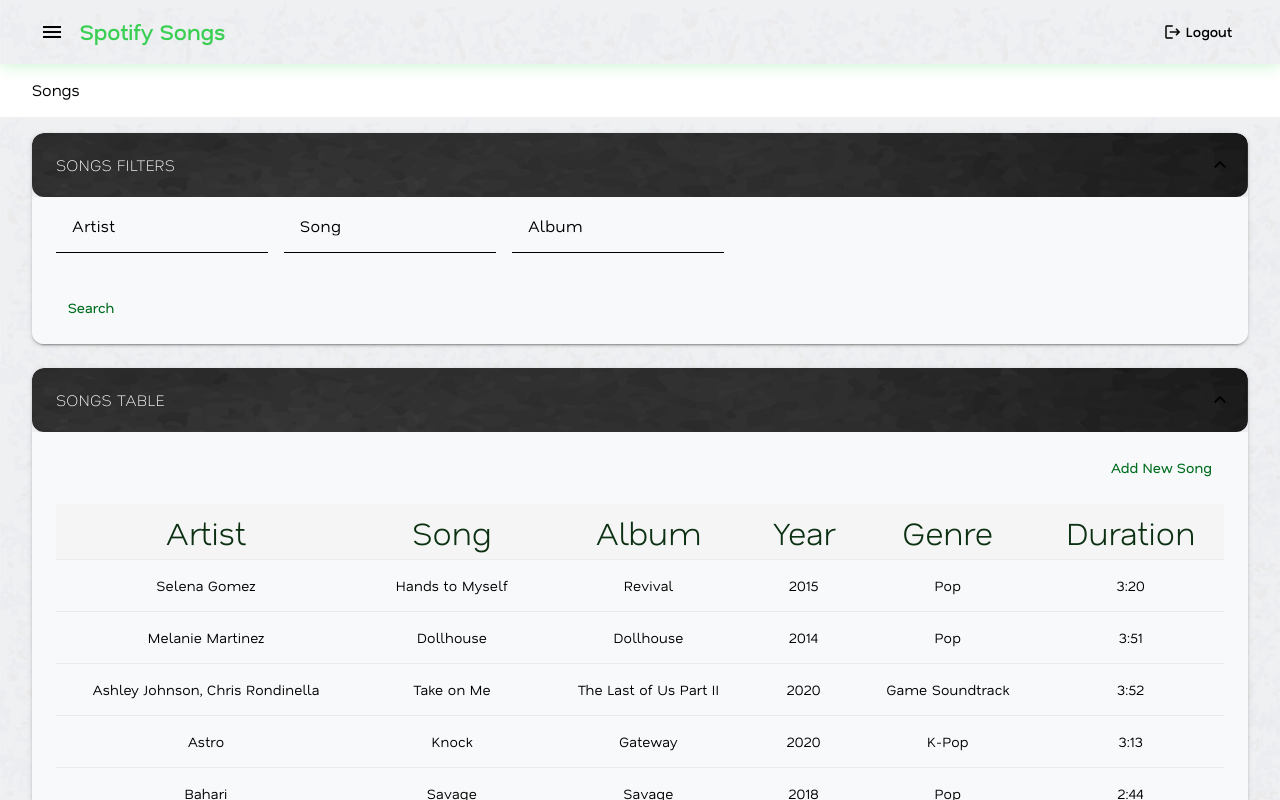
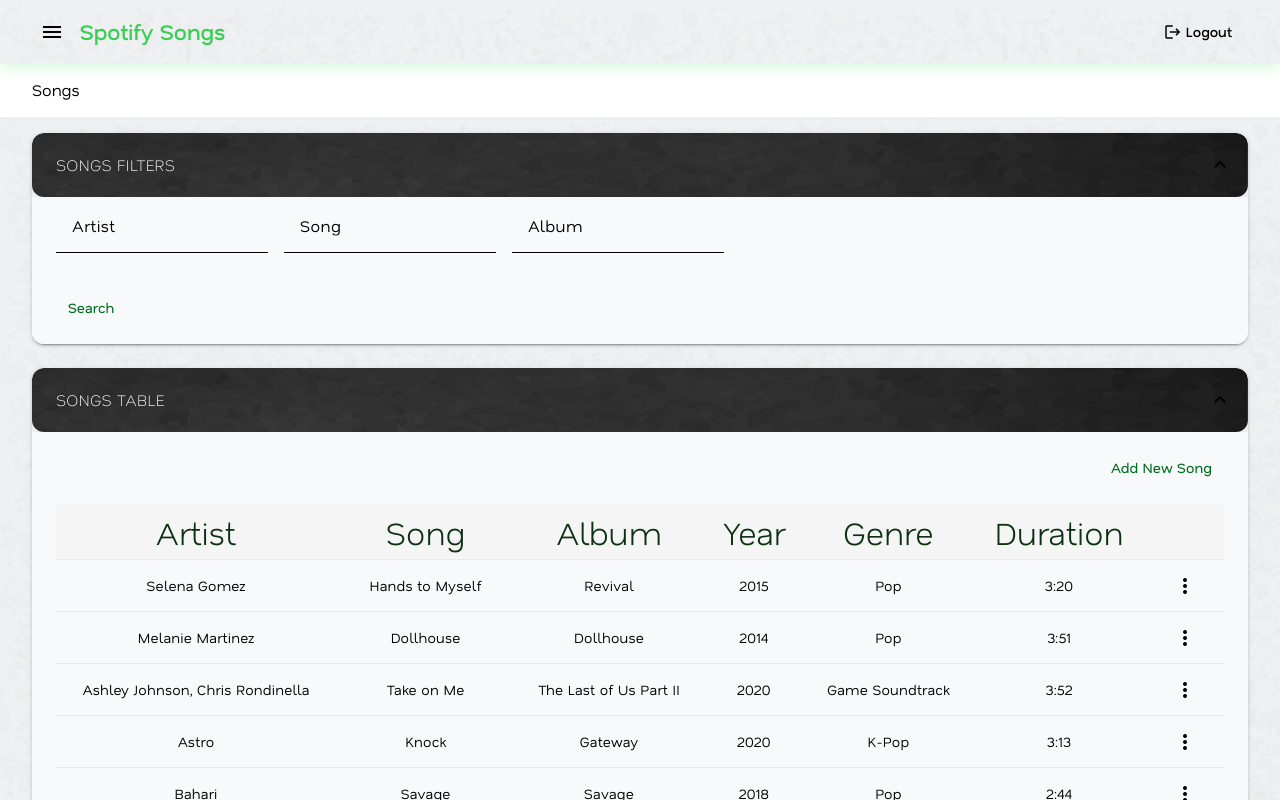
Before and after one commit to suenoctisay/Project-SpotifySongs, an Angular app: page /songs in a window 1280 px wide. Shown: the top 800 px of the page. Built offline with nearby package versions, Linux system fonts and the light colour scheme.

Commit message:
feature: add edit modal works

```diff
--- a/src/app/pages/songs/components/songs-table/songs-table.html
+++ b/src/app/pages/songs/components/songs-table/songs-table.html
@@ -44,6 +44,16 @@
       <td mat-cell class="songs-table_table_body" *matCellDef="let element"> {{element.duration}} </td>
     </ng-container>
 
+    <!-- Actions -->
+    <ng-container matColumnDef="actions">
+      <th mat-header-cell class="songs-table_table_header" *matHeaderCellDef></th>
+      <td mat-cell class="songs-table_table_body" *matCellDef="let element">
+        <button mat-icon-button (click)="editSong(element)">
+          <mat-icon aria-hidden="false" aria-label="actions icon" fontIcon="more_vert"></mat-icon>
+        </button>
+      </td>
+    </ng-container>
+
     <tr mat-header-row *matHeaderRowDef="displayedColumns"></tr>
     <tr mat-row *matRowDef="let row; columns: displayedColumns;"></tr>
   </table>
--- a/src/app/pages/songs/components/songs-table/songs-table.ts
+++ b/src/app/pages/songs/components/songs-table/songs-table.ts
@@ -4,10 +4,11 @@
 import {MatTableModule} from '@angular/material/table';
 import { MatDialog } from '@angular/material/dialog';
 import { MatButtonModule } from '@angular/material/button';
+import { MatIconModule } from '@angular/material/icon';
 
 // app imports
 import { SongsTable } from '../../interface/songs-table.interface';
-import { SongsNewModalCompoent } from '../songs-new-modal/songs-new-modal';
+import { SongsModalCompoent } from '../songs-modal/songs-modal';
 
 // services
 import { AppService } from '../../../../core/services/app.service';
@@ -111,6 +112,7 @@
   imports: [
     MatTableModule,
     MatButtonModule,
+    MatIconModule
   ],
 })
 
@@ -124,6 +126,7 @@
     'year',
     'genre',
     'duration',
+    'actions',
   ];
 
   dataSource: SongsTable[] = Songs_Data;
@@ -137,7 +140,7 @@
   }
 
   addNewSong(): void {
-    const dialogRef = this.dialog.open(SongsNewModalCompoent, {});
+    const dialogRef = this.dialog.open(SongsModalCompoent, {});
 
     dialogRef.afterClosed().subscribe((newSong) => {
       if (newSong) {
@@ -163,4 +166,20 @@
     });
   }
 
+  editSong(song: any): void {
+    const dialogRef = this.dialog.open(SongsModalCompoent, {
+      data: song,
+    });
+
+    dialogRef.afterClosed().subscribe((updatedSong) => {
+      if (updatedSong) {
+        const index = Songs_Data.findIndex((s) => s === song);
+        if (index !== -1) {
+          Songs_Data[index] = updatedSong;
+          this.dataSource = [...Songs_Data];
+        }
+      }
+    });
+  }
+
 }
```
